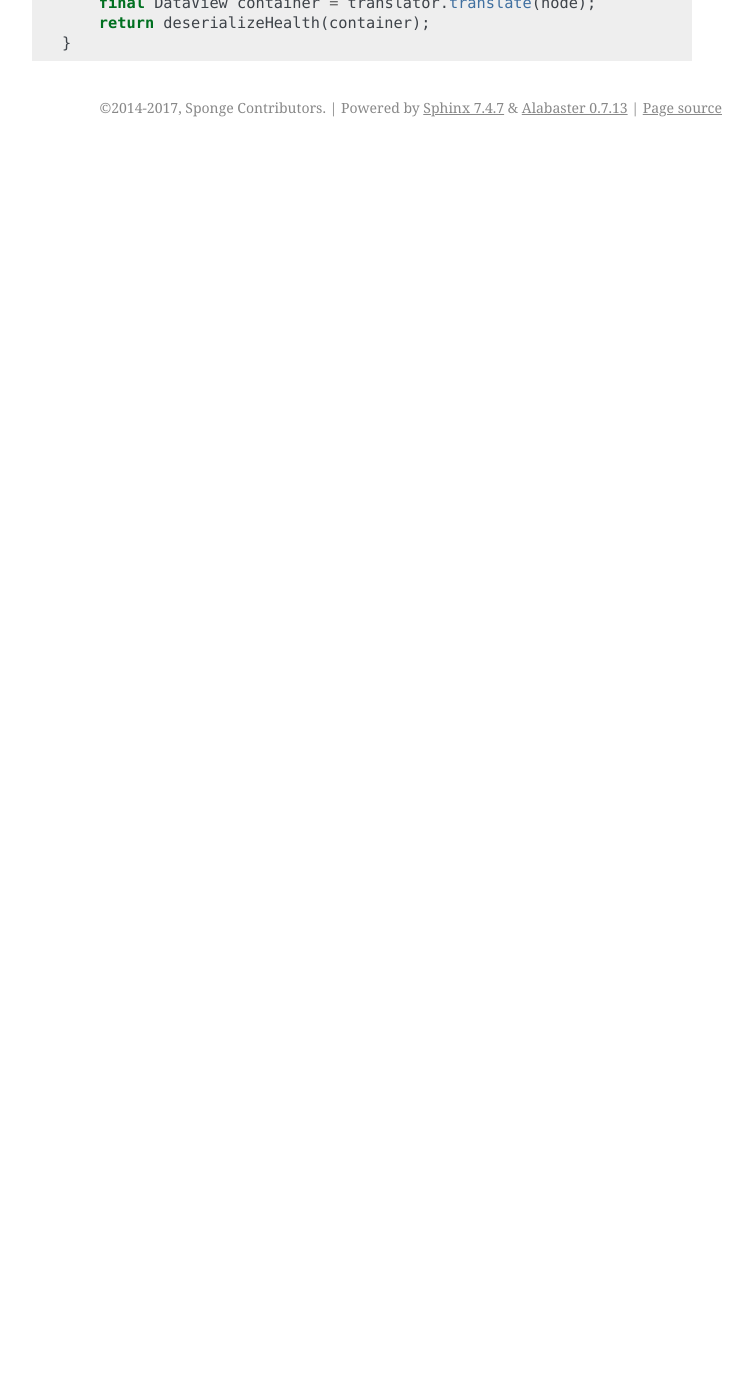
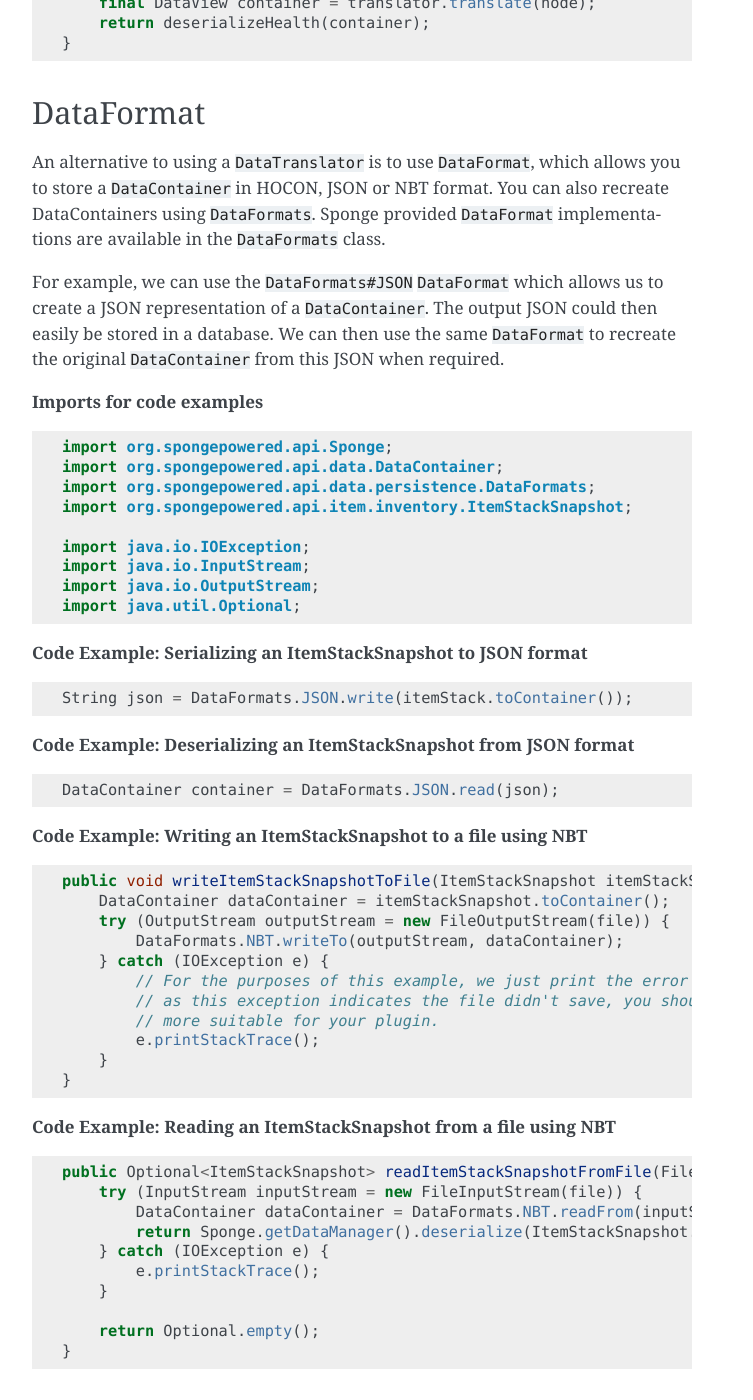
Before and after one commit to SpongePowered/SpongeDocs, a Sphinx documentation site: the page built from source/plugin/data/serialization.rst, in a window 1280 px wide and 1400 px high, scrolled down 2396 px. Shown: the whole window, without its empty margins (388-1141 px from the left). Built offline with Sphinx 7.4.7, drawn with Linux system fonts in a browser that asks for light colours; pages that are not in the unit, such as notebooks, are missing from menus; cross-references to code outside the pages are shown as plain code; before the commit the page ends 2543 px from its top, so only the background shows below that.

Commit message:
Add documentation on using DataFormat
Closes #623

```diff
--- a/source/plugin/data/serialization.rst
+++ b/source/plugin/data/serialization.rst
@@ -20,6 +20,8 @@ Serializing Data
     org.spongepowered.api.data.persistence.DataTranslator
     org.spongepowered.api.data.persistence.DataTranslators
     org.spongepowered.api.data.persistence.InvalidDataException
+    org.spongepowered.api.data.persistence.DataFormat
+    org.spongepowered.api.data.persistence.DataFormats
 
 While an :javadoc:`ImmutableDataManipulator` is a good way to store data while the server is running, it will not
 persist over a restart. However, every :javadoc:`DataManipulator` implements the :javadoc:`DataSerializable` interface
@@ -123,3 +125,72 @@ from persistent files using the :doc:`Configurate Library <../configuration/inde
         final DataView container = translator.translate(node);
         return deserializeHealth(container);
     }
+
+
+DataFormat
+==========
+
+An alternative to using a ``DataTranslator`` is to use :javadoc:`DataFormat`, which allows you to store a
+``DataContainer`` in HOCON, JSON or NBT format. You can also recreate DataContainers using ``DataFormats``. Sponge
+provided ``DataFormat`` implementations are available in the :javadoc:`DataFormats` class.
+
+For example, we can use the :javadoc:`DataFormats#JSON` ``DataFormat`` which allows us to create a JSON representation
+of a ``DataContainer``. The output JSON could then easily be stored in a database. We can then use the same
+``DataFormat`` to recreate the original ``DataContainer`` from this JSON when required.
+
+**Imports for code examples**
+
+.. code-block:: java
+
+    import org.spongepowered.api.Sponge;
+    import org.spongepowered.api.data.DataContainer;
+    import org.spongepowered.api.data.persistence.DataFormats;
+    import org.spongepowered.api.item.inventory.ItemStackSnapshot;
+
+    import java.io.IOException;
+    import java.io.InputStream;
+    import java.io.OutputStream;
+    import java.util.Optional;
+
+**Code Example: Serializing an ItemStackSnapshot to JSON format**
+
+.. code-block:: java
+
+    String json = DataFormats.JSON.write(itemStack.toContainer());
+
+**Code Example: Deserializing an ItemStackSnapshot from JSON format**
+
+.. code-block:: java
+
+    DataContainer container = DataFormats.JSON.read(json);
+
+**Code Example: Writing an ItemStackSnapshot to a file using NBT**
+
+.. code-block:: java
+
+    public void writeItemStackSnapshotToFile(ItemStackSnapshot itemStackSnapshot, File file) {
+        DataContainer dataContainer = itemStackSnapshot.toContainer();
+        try (OutputStream outputStream = new FileOutputStream(file)) {
+            DataFormats.NBT.writeTo(outputStream, dataContainer);
+        } catch (IOException e) {
+            // For the purposes of this example, we just print the error to the console. However,
+            // as this exception indicates the file didn't save, you should handle this in a way
+            // more suitable for your plugin.
+            e.printStackTrace();
+        }
+    }
+
+**Code Example: Reading an ItemStackSnapshot from a file using NBT**
+
+.. code-block:: java
+
+    public Optional<ItemStackSnapshot> readItemStackSnapshotFromFile(File file) {
+        try (InputStream inputStream = new FileInputStream(file)) {
+            DataContainer dataContainer = DataFormats.NBT.readFrom(inputStream);
+            return Sponge.getDataManager().deserialize(ItemStackSnapshot.class, dataContainer);
+        } catch (IOException e) {
+            e.printStackTrace();
+        }
+
+        return Optional.empty();
+    }
```
